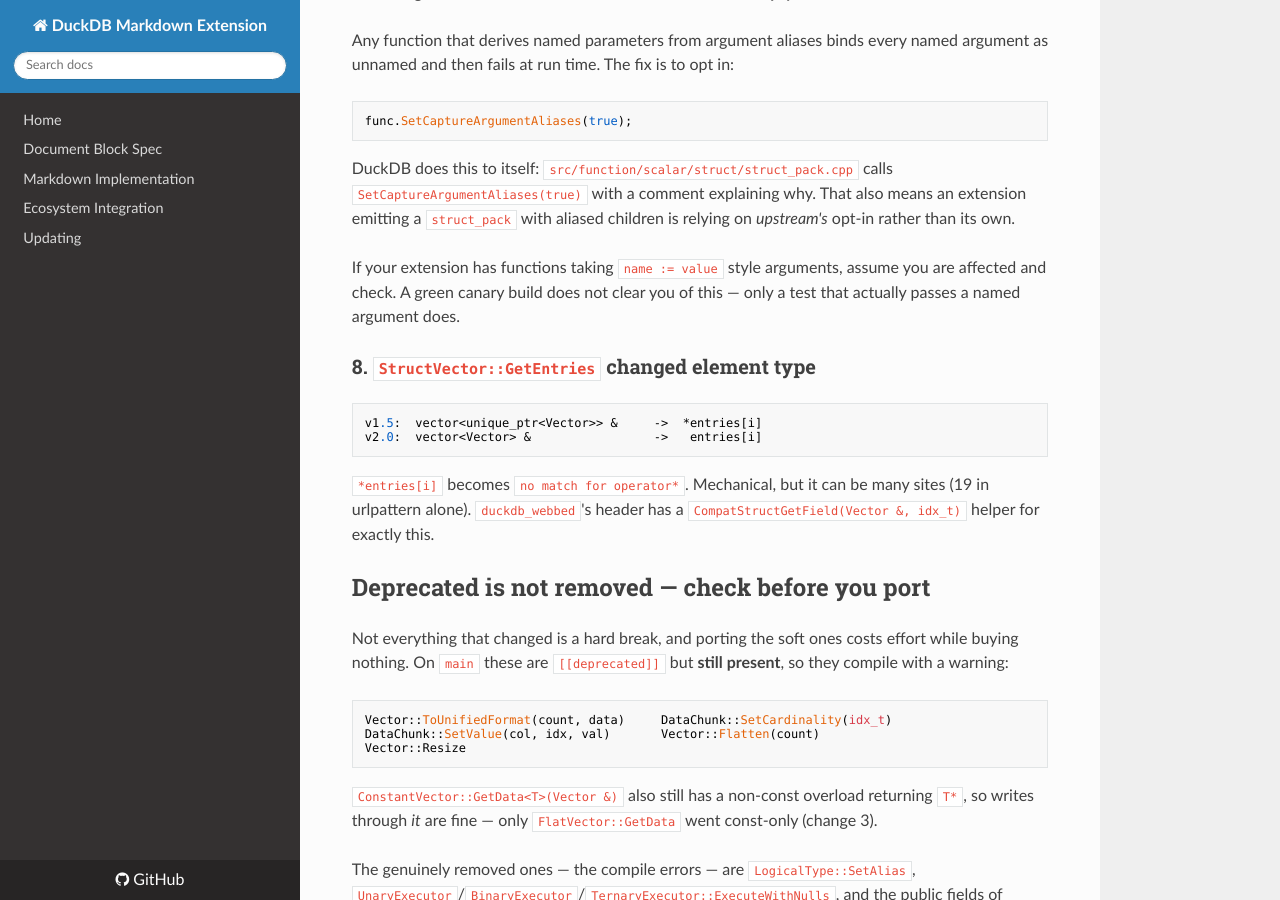
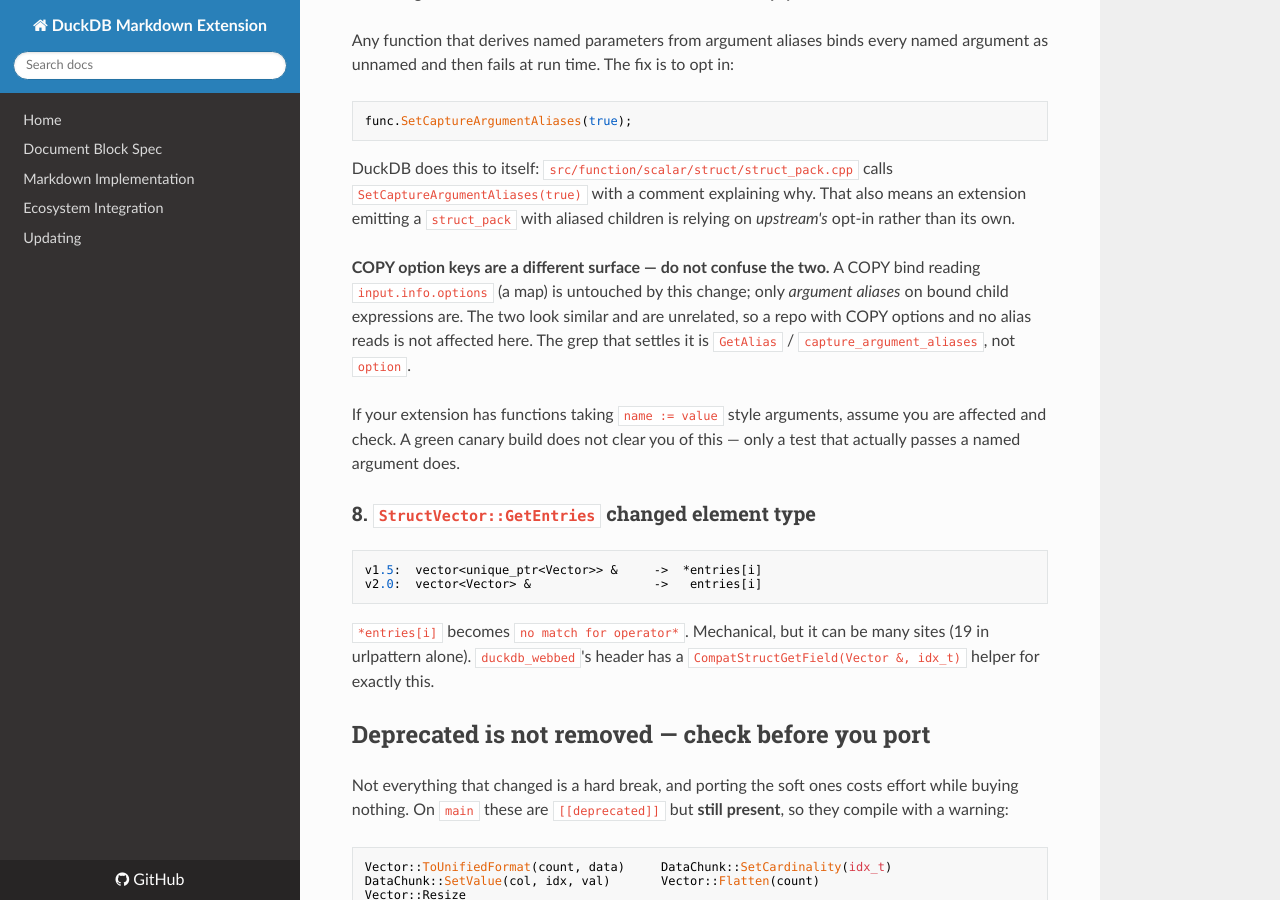
Before and after one commit to teaguesterling/duckdb_markdown, an MkDocs documentation site: the page built from docs/duckdb_v2_migration.md, in a window 1280 px wide and 900 px high, scrolled down 6683 px. Built offline with MkDocs 1.6.1, drawn with Linux system fonts in a browser that asks for light colours; nearby versions of some CDN libraries.

Commit message:
docs: COPY option keys are not argument aliases
Class 7 invites a false positive: a COPY bind reading input.info.options is
untouched by the capture_argument_aliases change, which only affects argument
aliases on bound child expressions. The two surfaces look similar enough that a
repo with COPY options and no alias reads could easily "fix" something that was
never broken. The discriminating grep is GetAlias, not option.

Found while porting duckdb_scalarfs, which has the first surface and not the
second.

Co-Authored-By: Claude Opus 5 (1M context) <noreply@anthropic.com>
Claude-Session: https://claude.ai/code/session_01XoHU19qnngy1CJnXyX1csz

```diff
--- a/docs/duckdb_v2_migration.md
+++ b/docs/duckdb_v2_migration.md
@@ -362,6 +362,13 @@ DuckDB does this to itself: `src/function/scalar/struct/struct_pack.cpp` calls
 an extension emitting a `struct_pack` with aliased children is relying on
 *upstream's* opt-in rather than its own.
 
+**COPY option keys are a different surface — do not confuse the two.** A COPY
+bind reading `input.info.options` (a map) is untouched by this change; only
+*argument aliases* on bound child expressions are. The two look similar and are
+unrelated, so a repo with COPY options and no alias reads is not affected here.
+The grep that settles it is `GetAlias` / `capture_argument_aliases`, not
+`option`.
+
 If your extension has functions taking `name := value` style arguments, assume
 you are affected and check. A green canary build does not clear you of this —
 only a test that actually passes a named argument does.
```
